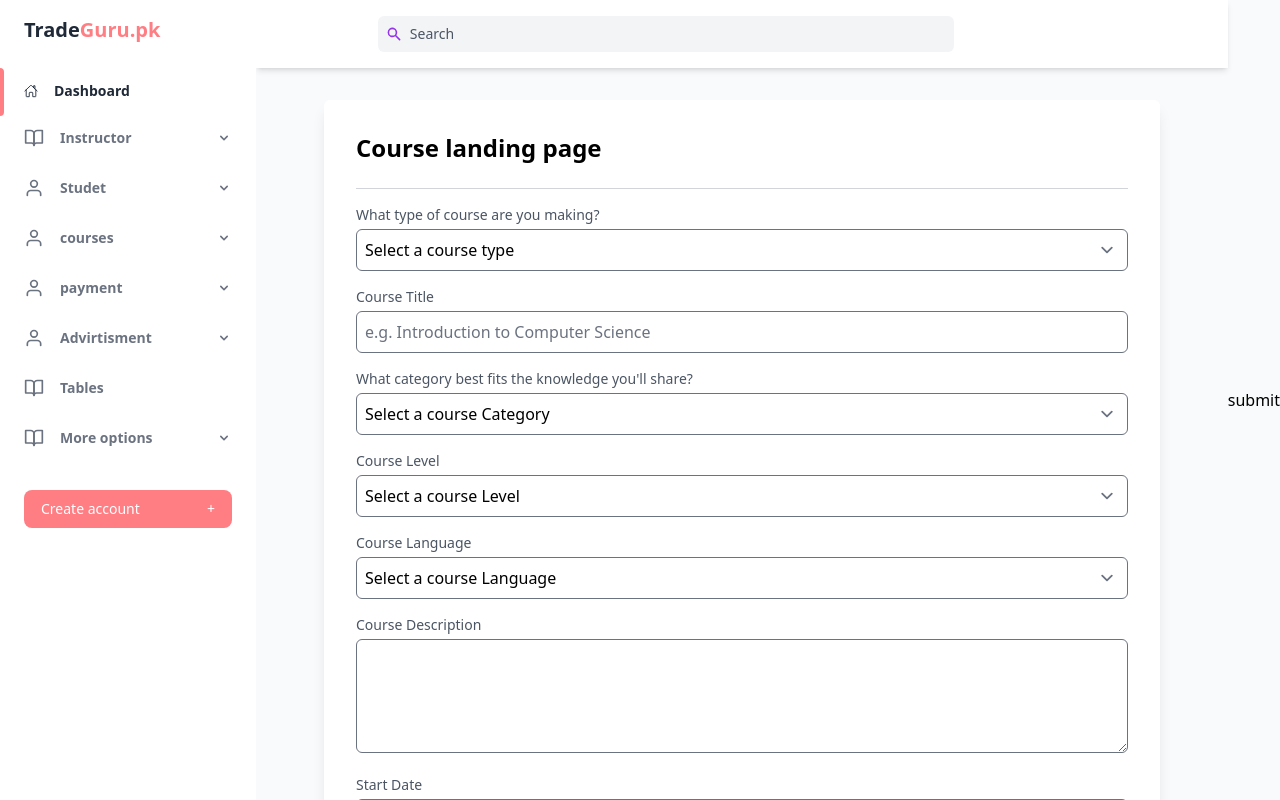
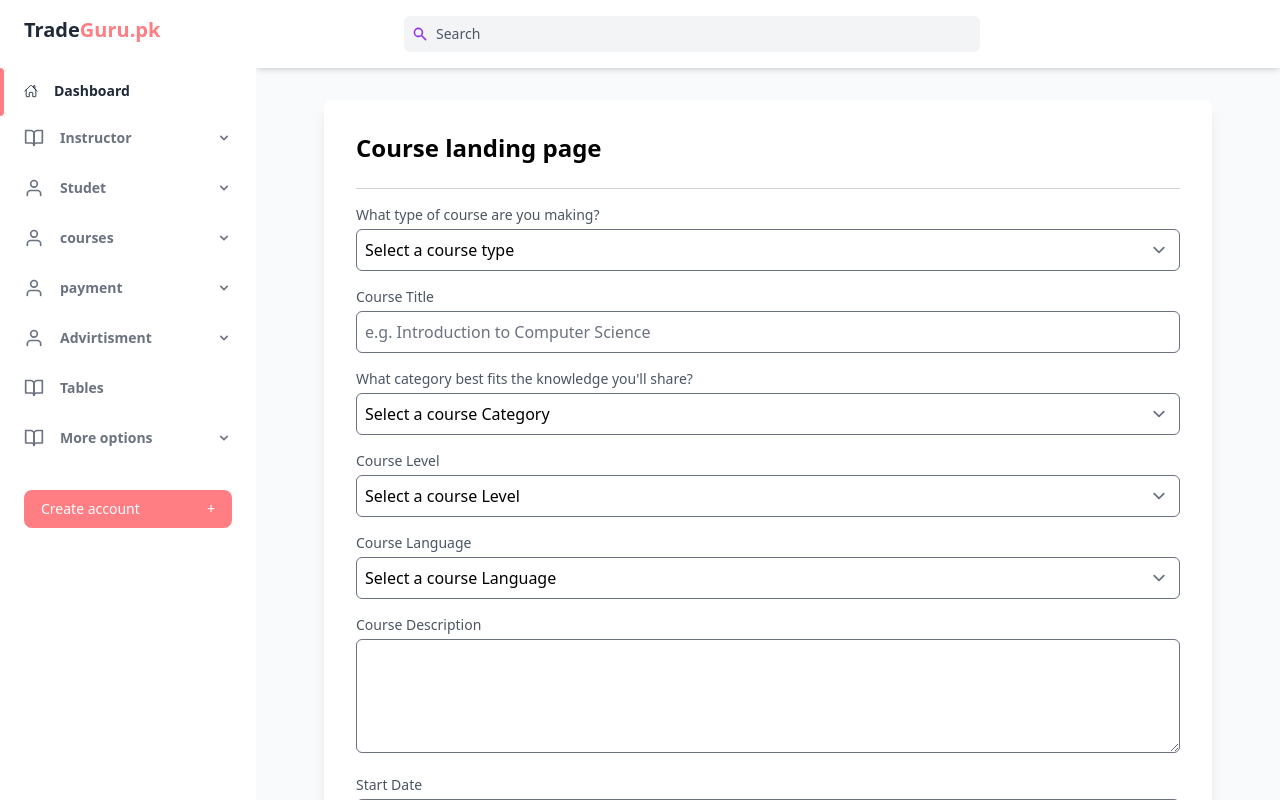
Before and after one commit to muhammadbilal10/trade-guru, a React (Vite) app: page /coursepage in a window 1280 px wide. Built offline with nearby package versions, Linux system fonts and the light colour scheme.

Commit message:
Update Course Page

```diff
--- a/src/Component/Dashboard/InstructorDashboard/Course/CoursePage.jsx
+++ b/src/Component/Dashboard/InstructorDashboard/Course/CoursePage.jsx
@@ -107,7 +107,6 @@ export default function CoursePage() {
             {formSteps[currentStep - 1]}
           </main>
         </div>
-        <button onClick={() => alert(JSON.stringify(formData))}>submit</button>
       </div>
     </>
   );
```
